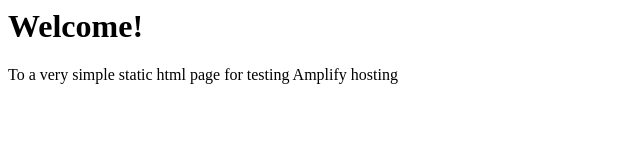
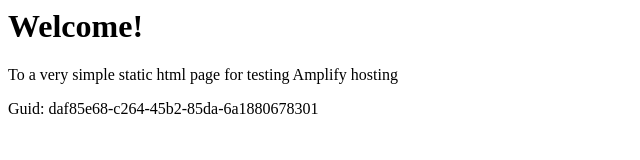
Before and after one commit to aws-aemilia-cdg/Github-PR-Commit-Integration-Test-DoNotTouch-GitHubAutoBuildCanaryTest-v1-preprod-eu-west-3, a website: page src/index.html in a window 1280 px wide. Shown: the whole page, without its empty margins (0-640 px from the left). Drawn offline with Linux system fonts and the light colour scheme.

Commit message:
commit from integ tests

```diff
--- a/src/index.html
+++ b/src/index.html
@@ -1,3 +1,5 @@
+
+
 <html lang="en">
 
 <head>
@@ -10,6 +12,6 @@
 <body>
     <h1>Welcome!</h1>
     <p>To a very simple static html page for testing Amplify hosting</p>
-</body>
+    <p>Guid: daf85e68-c264-45b2-85da-6a1880678301</p></body>
 
 </html>
```
